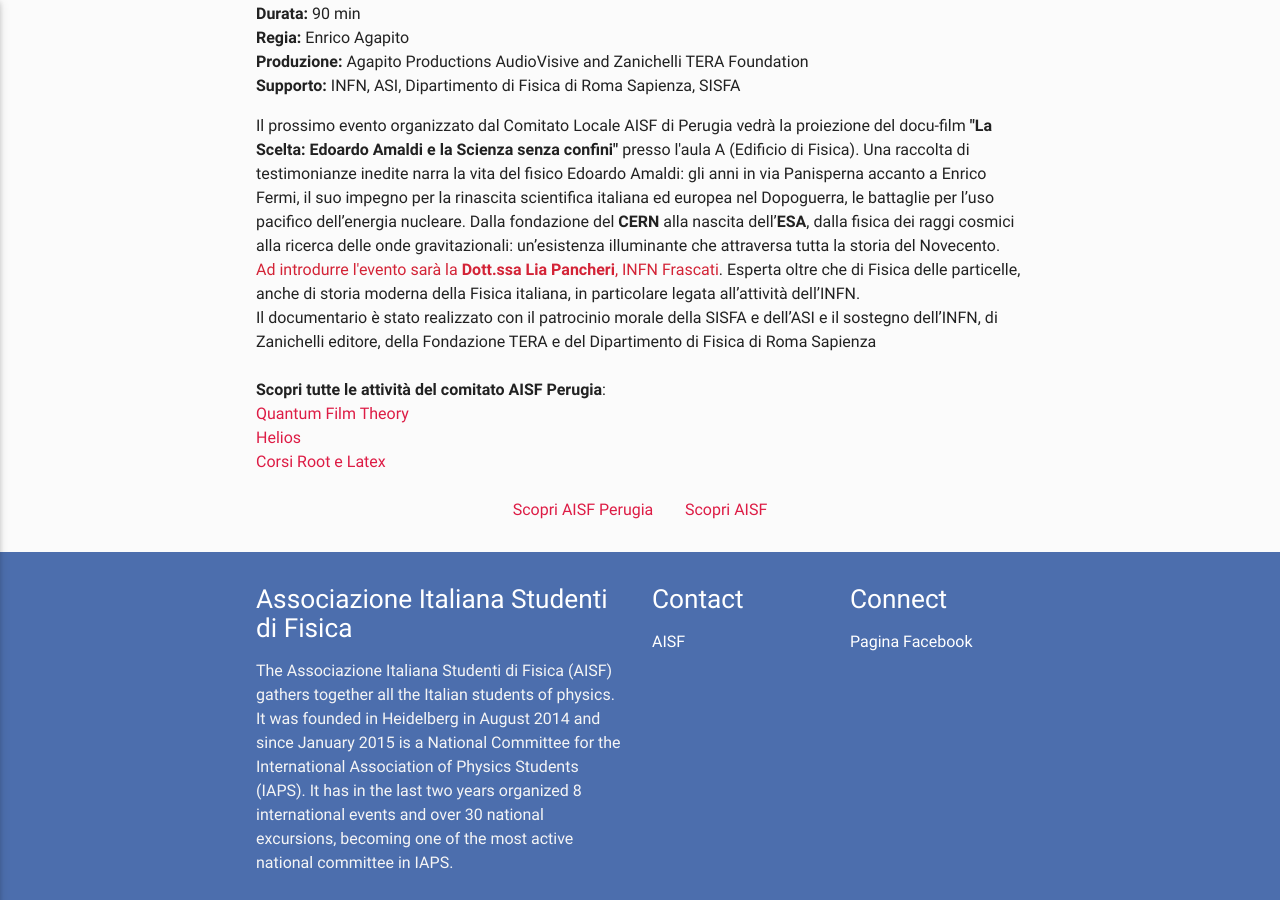
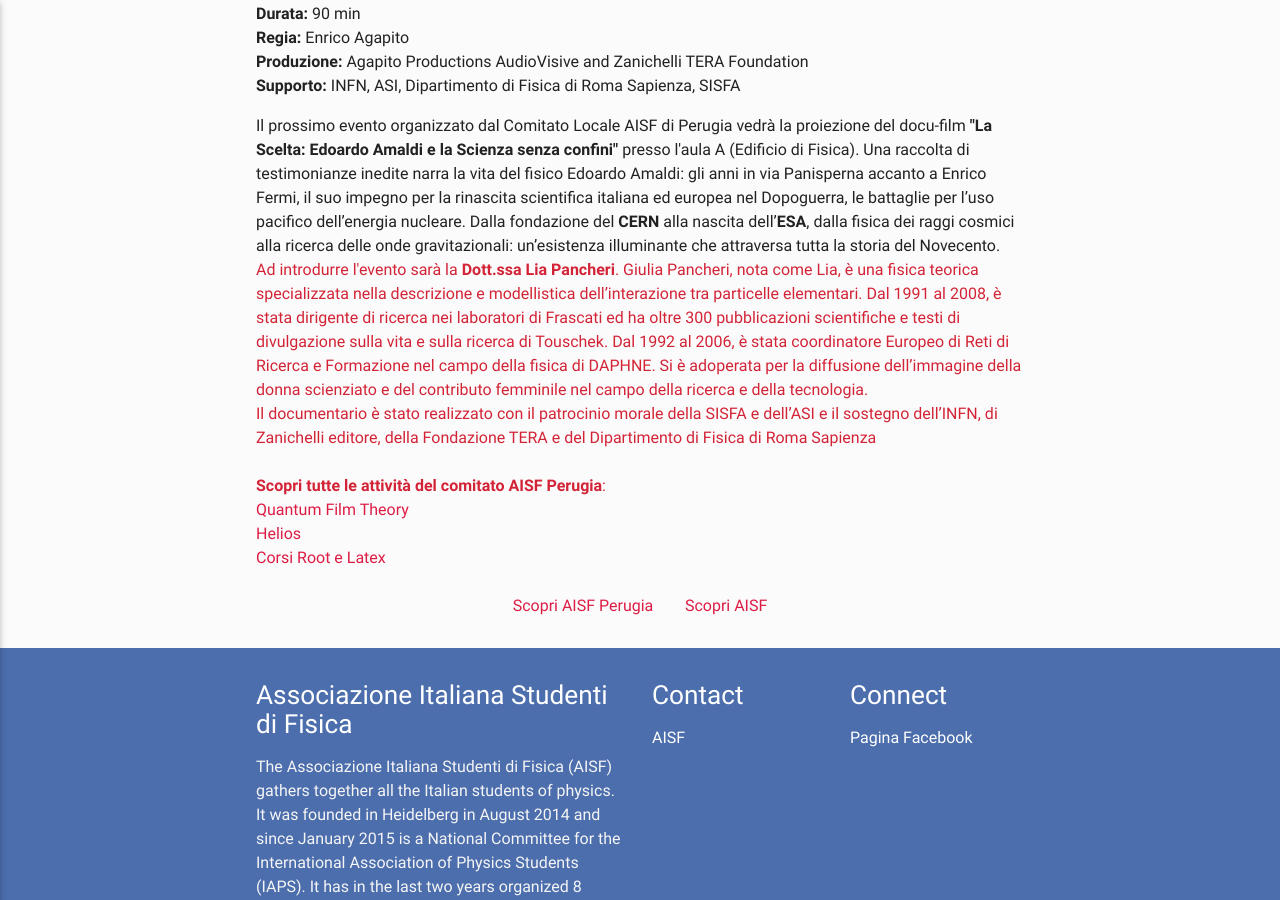
Before and after one commit to ai-sf/aisf_perugia, a Jekyll site: the page built from ProssimiEventi.html, in a window 1280 px wide and 900 px high, scrolled down 721 px. Built offline with Jekyll 4.4.1, drawn with Linux system fonts in a browser that asks for light colours; nearby versions of some CDN libraries.

Commit message:
Update ProssimiEventi.html

```diff
--- a/ProssimiEventi.html
+++ b/ProssimiEventi.html
@@ -36,8 +36,16 @@ Una raccolta di testimonianze inedite narra la vita del fisico Edoardo Amaldi: g
    Dalla fondazione del <b>CERN</b> alla nascita dell’<b>ESA</b>, dalla
     fisica dei raggi cosmici alla ricerca delle onde gravitazionali:
     un’esistenza illuminante che attraversa tutta la storia del Novecento.<br>
-<font style="color:rgb(211, 35, 54);">Ad introdurre l'evento sarà la<b> Dott.ssa Lia Pancheri</b>, INFN Frascati</font>. Esperta oltre che di Fisica delle particelle, anche di
-storia moderna della Fisica italiana, in particolare legata all’attività dell’INFN.<br>
+<font style="color:rgb(211, 35, 54);">Ad introdurre l'evento sarà la<b> Dott.ssa Lia Pancheri</b>.
+Giulia Pancheri, nota come Lia, è una fisica
+teorica specializzata nella descrizione e modellistica dell’interazione
+  tra particelle elementari. Dal 1991 al 2008, è stata dirigente
+   di ricerca nei laboratori di Frascati ed ha oltre 300 pubblicazioni scientifiche
+   e testi di divulgazione sulla vita e sulla ricerca di Touschek.
+   Dal 1992 al 2006, è stata coordinatore Europeo di Reti di Ricerca
+   e Formazione nel campo della fisica di DAPHNE. Si è adoperata per
+   la diffusione dell’immagine della donna scienziato
+   e del contributo femminile nel campo della ricerca e della tecnologia.<br>
 Il documentario è stato realizzato
 con il patrocinio morale della SISFA e dell’ASI e il sostegno dell’INFN, di Zanichelli editore, della Fondazione TERA e del Dipartimento di Fisica di Roma Sapienza
 <!-- <br><br>
```
